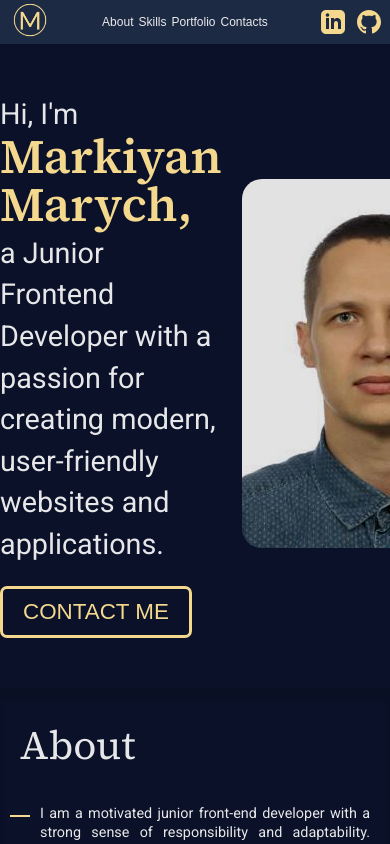
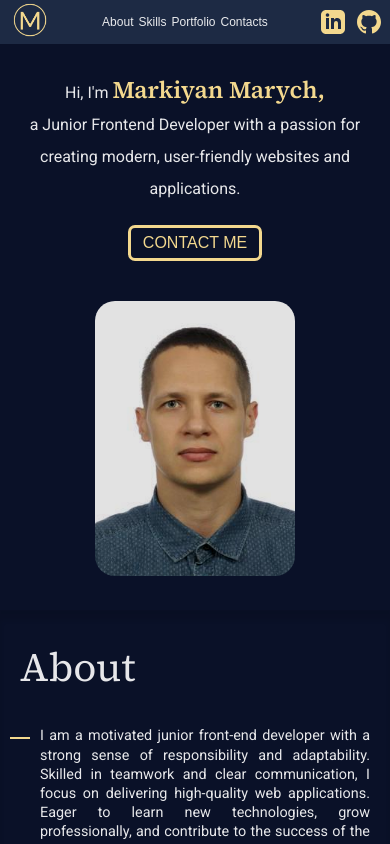
Before and after one commit to MarkiMark01/portfolio_vite_sass, a React (Vite) app: page / in a window 390 px wide. Built offline with nearby package versions, Linux system fonts and the light colour scheme.

Commit message:
added @media to main.scss

```diff
--- a/src/components/icons/Mail.jsx
+++ b/src/components/icons/Mail.jsx
@@ -6,7 +6,7 @@ const Mail = ({ width = 30, height = 30, color="#fff" }) => {
       viewBox="0 0 24 24"
       strokeWidth="1.5"
       stroke="currentColor"
-      class="size-6"
+      className="size-6"
       width={width}
       height={height}
       color={color}
--- a/src/components/icons/Map.jsx
+++ b/src/components/icons/Map.jsx
@@ -6,7 +6,7 @@ const Map = ({ width = 30, height = 30, color="#fff"}) => {
       viewBox="0 0 24 24"
       strokeWidth="1.5"
       stroke="currentColor"
-      class="size-6"
+      className="size-6"
       width={width}
       height={height}
       color={color}
--- a/src/components/icons/Phone.jsx
+++ b/src/components/icons/Phone.jsx
@@ -6,7 +6,7 @@ const Phone = ({width = 30, height = 30, color="#fff"}) => {
       viewBox="0 0 24 24"
       strokeWidth="1.5"
       stroke="currentColor"
-      class="size-6"
+      className="size-6"
       width={width}
       height={height}
       color={color}
--- a/src/components/pages/main/Main.jsx
+++ b/src/components/pages/main/Main.jsx
@@ -13,8 +13,10 @@ const Main = () => {
   }, []);
 
   return (
-    <section id="main" className={isVisible ? "visible" : ""}>
-      <section>
+    <section
+      className={`${isVisible ? styles.visible : ""} ${styles.main}`}
+    >
+      <section className={styles.descr}>
         <p className={styles.text}>
           Hi, I&apos;m <span>Markiyan Marych,</span> <br />a Junior Frontend
           Developer with a passion for creating modern, user-friendly websites
@@ -24,10 +26,11 @@ const Main = () => {
           CONTACT ME
         </a>
       </section>
-      <section>
+      <section className={styles.ph}>
         <img src="./photo.jpg" alt="My photo" className={styles.photo} />
       </section>
     </section>
   );
 };
+
 export default Main;
--- a/src/components/pages/main/main.module.scss
+++ b/src/components/pages/main/main.module.scss
@@ -1,4 +1,4 @@
-:global(#main) {
+.main {
   display: flex;
   align-items: center;
   justify-content: space-between;
@@ -6,20 +6,19 @@
   max-width: 780px;
   margin: 50px auto;
 
-
   .text {
     color: rgba(255, 255, 255, 0.9);
     font-size: 1.8rem;
-      font-family: 'Roboto';
+    font-family: "Roboto";
     font-weight: 400;
     line-height: 2.6rem;
-    }
 
-    .text span {
+    span {
       color: #f3d88e;
       font-size: 3rem;
       font-family: "Source Serif 4";
       font-weight: 600;
+    }
   }
 
   .photo {
@@ -53,7 +52,7 @@
   }
 }
 
-  :global(#main.visible) {
+.visible {
   .text,
   .photo,
   .btn {
@@ -61,3 +60,92 @@
     transform: translateY(0);
   }
 }
+
+@media (max-width: 832px) {
+  .descr,
+  .ph {
+    margin: 0 20px;
+  }
+
+  .text {
+    font-size: 1.6rem;
+
+    span {
+      font-size: 2.5rem;
+    }
+  }
+
+  .btn {
+    font-size: 1.2rem;
+  }
+
+  .photo {
+    max-width: 250px;
+  }
+}
+
+@media (max-width: 758px) {
+  .main {
+    flex-direction: column;
+    align-items: center;
+    justify-content: center;
+
+    .descr {
+      display: flex;
+      align-items: center;
+      justify-content: center;
+      flex-direction: column;
+
+      .text {
+        text-align: center;
+      }
+    }
+
+    .photo {
+      max-width: 230px;
+    }
+  }
+
+  .photo {
+    margin-top: 20px;
+  }
+}
+
+@media (max-width: 514px) {
+  .main {
+    gap: 20px;
+    max-width: 100%;
+    margin: 30px auto;
+
+    .text {
+      font-size: 1.4rem;
+      line-height: 2rem;
+
+      span {
+        font-size: 2rem;
+      }
+    }
+
+    .photo {
+      max-width: 200px;
+    }
+
+    .btn {
+      font-size: 1rem;
+      padding: 6px 12px;
+    }
+  }
+}
+
+@media (max-width: 402px) {
+  .text {
+    font-size: 1rem!important;
+
+    span {
+      font-size: 1.5rem !important;
+    }
+  }
+  .photo{
+    max-width: 180px;
+  }
+}
```
Lines whose indentation alone changed are shown as unchanged.
